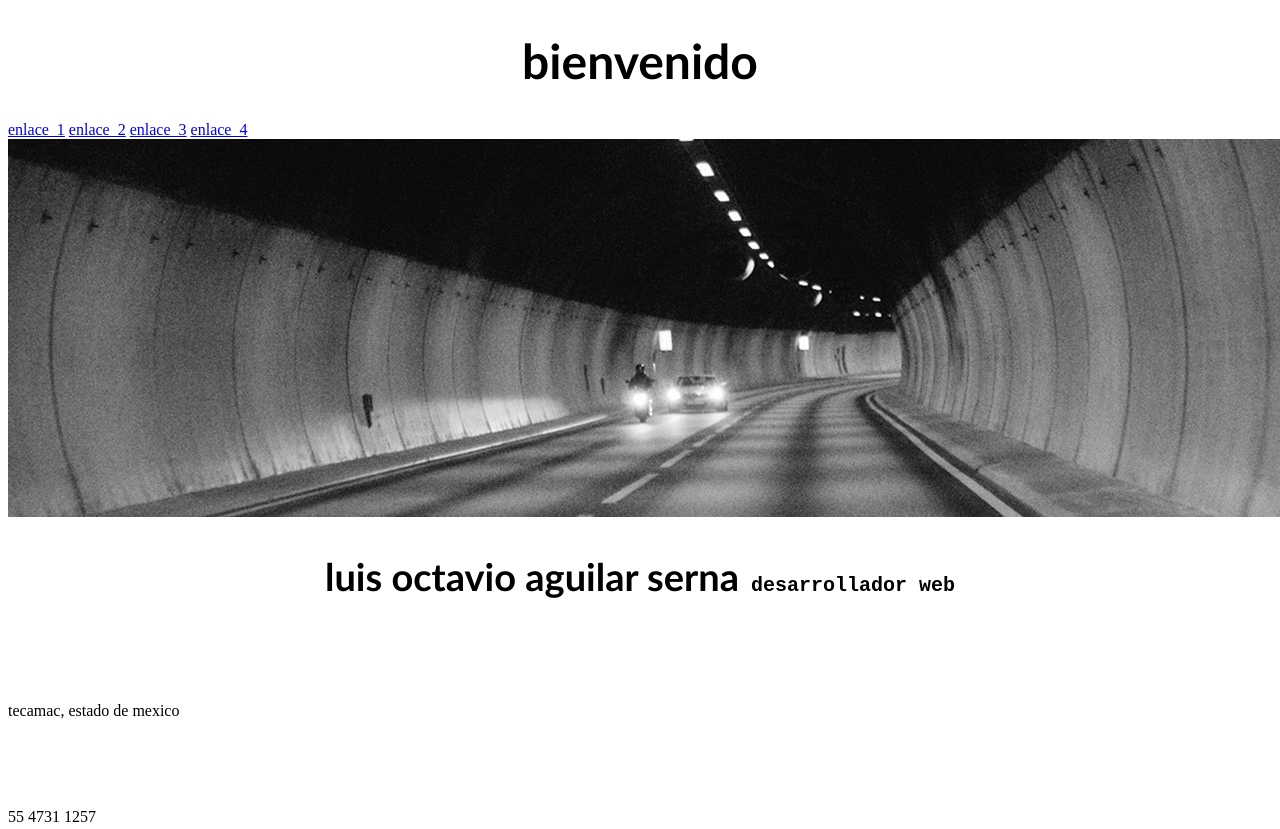
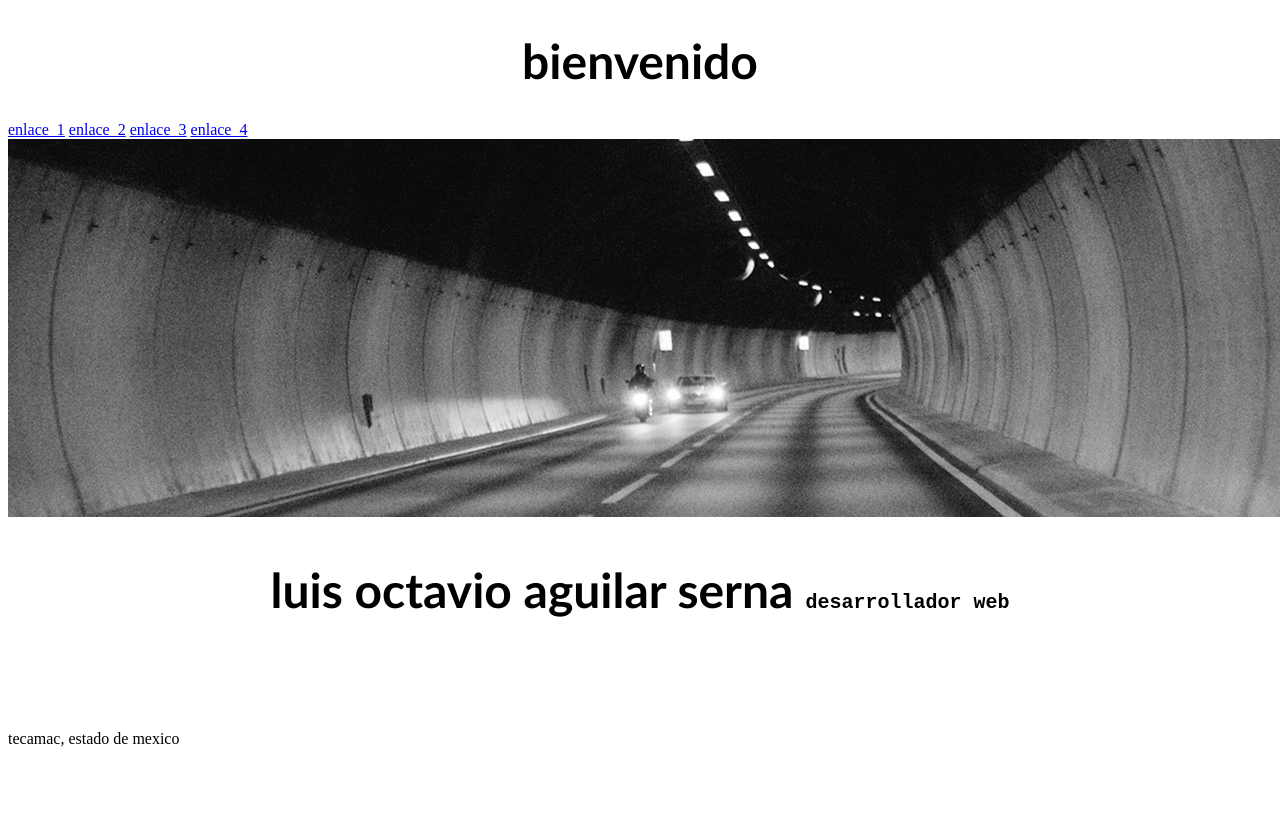
Before and after one commit to OctavioAS/portafolio_loas, a plain HTML site: page index.html in a window 1280 px wide. Shown: the top 829 px of the page. Drawn offline with Linux system fonts and the light colour scheme.

Commit message:
modificacion_rapida_ingreso_de_class_como_selector

```diff
--- a/css/styles.css
+++ b/css/styles.css
@@ -5,19 +5,13 @@ body{
     font-size: 16px;/* 1 rem= 10px*/
 }
 
-h1{
+.titulo {
     text-align: center;
     font-family: 'Trebuchet MS', 'Lucida Sans Unicode', 'Lucida Grande', 'Lucida Sans', Arial, sans-serif;
     font-size: 4.8rem;
 }
 
-h2{
-    text-align: center;
-    font-family: 'Trebuchet MS', 'Lucida Sans Unicode', 'Lucida Grande', 'Lucida Sans', Arial, sans-serif;
-    font-size: 3.8rem;
-}
-
-span{
+.titulo span {
     font-size: 2rem;
     font-family:monospace;
 }
--- a/index.html
+++ b/index.html
@@ -15,7 +15,7 @@
 <body>
 
     <header>
-        <h1>bienvenido</h1>
+        <h1 class="titulo">bienvenido</h1>
     </header>
 
     <nav>
@@ -28,7 +28,7 @@
     <img src="images/image_1.jpg">
 
     <section>
-        <h2>luis octavio aguilar serna<span> desarrollador web</span></h2>
+        <h2 class="titulo">luis octavio aguilar serna<span> desarrollador web</span></h2>
 
         <svg xmlns="http://www.w3.org/2000/svg" class="icon icon-tabler icon-tabler-map-pin" width="52" height="52" viewBox="0 0 24 24" stroke-width="2" stroke="#ffffff" fill="none" stroke-linecap="round" stroke-linejoin="round">
             <path stroke="none" d="M0 0h24v24H0z" fill="none"/>
```
